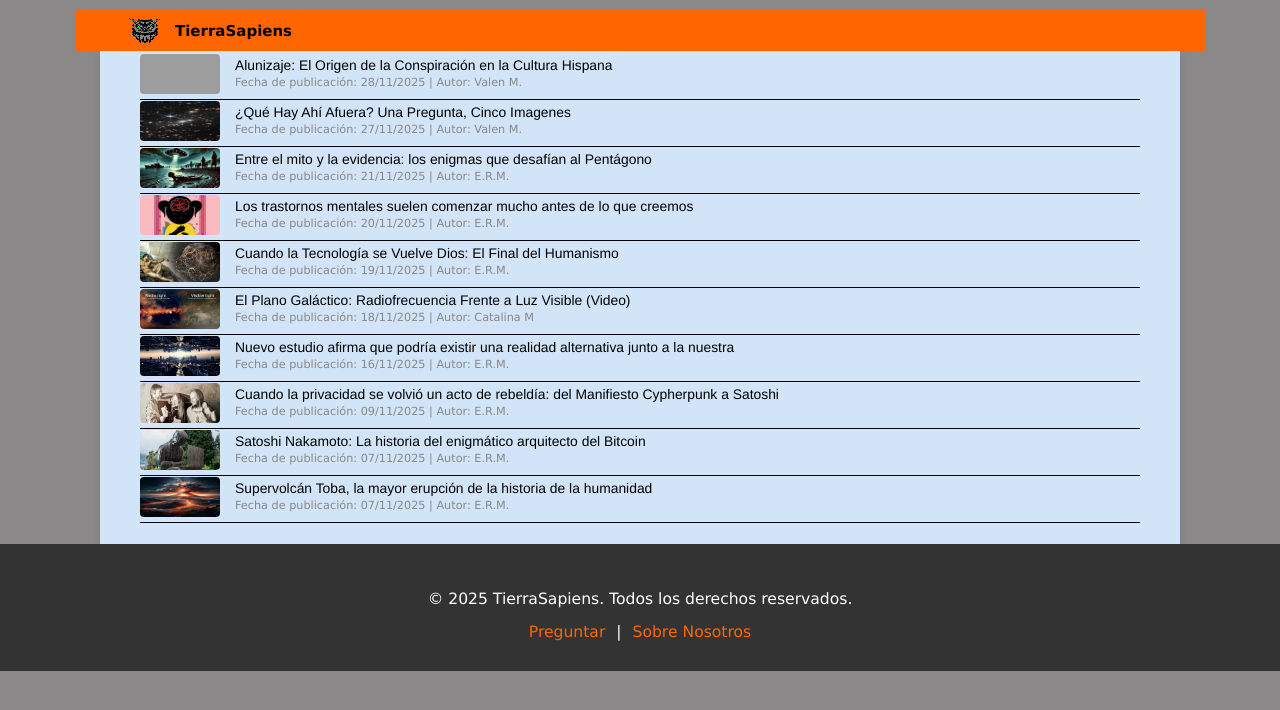
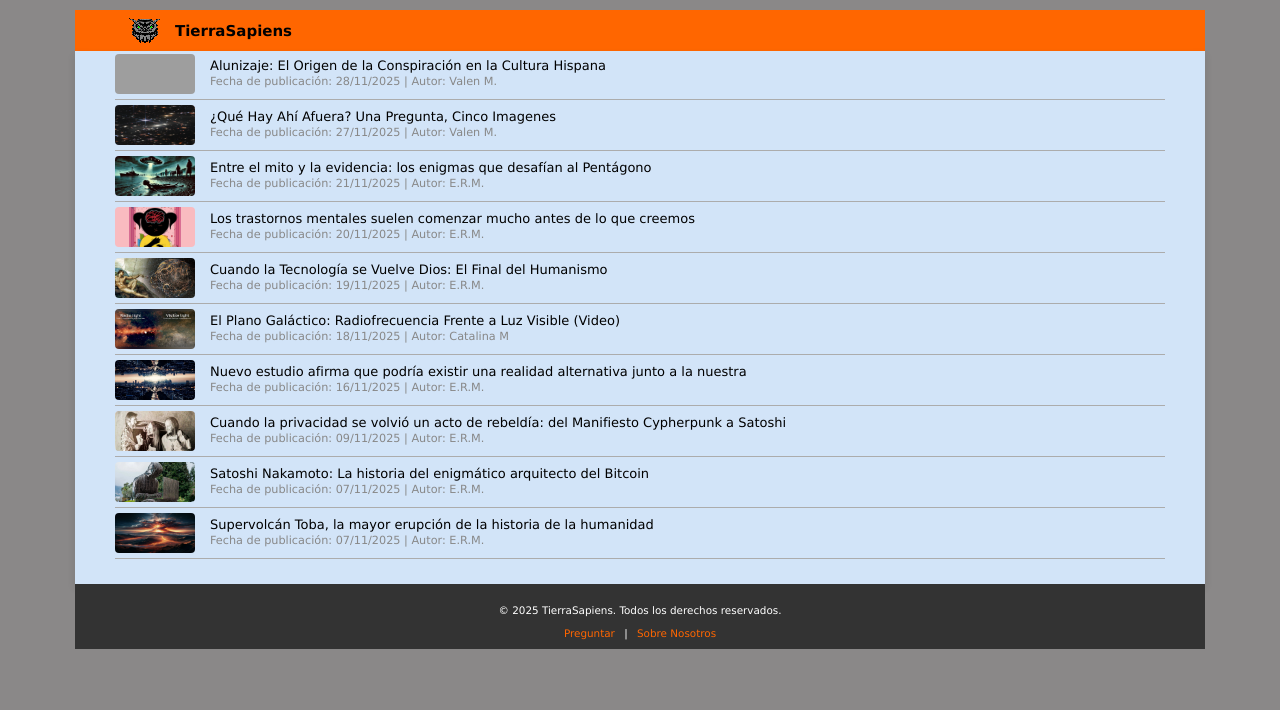
Before and after one commit to TierraSapiens/RealidadAlterna, a Jekyll site: the page built from index.md, in a window 1280 px wide. Shown: the top 710 px of the page. Built offline with Jekyll 4.4.1, drawn with Linux system fonts in a browser that asks for light colours; grey boxes are pictures that could not be loaded.

Commit message:
modificaciones

```diff
--- a/assets/css/style.css
+++ b/assets/css/style.css
@@ -14,9 +14,9 @@ body {
 /*Contenedor Principal del Contenido (DONDE ESTÁ EL TEXTO)*/
 main {
     background-color: #d2e4f8;    /*Fondo Blanco para el contenido*/
-    max-width: 1000px;              /*Limita el ancho del CONTENEDOR*/
+    max-width: 1050px;              /*Limita el ancho del CONTENEDOR*/
     margin: 0px auto;              /*MUEVE el CONTENEDOR blanco hacia arriba o abajo*/
-    padding: 1px 40px 20px 40px;    /*2 px arriba (para no tener espacio)*/
+    padding: 1px 40px 20px 40px;   /*1050(contenido)+40\text-px(izquierda)+40\text-px(derecha)={1130\text-px*/
     border-radius: 0px;             /*opcion: usar: border-top-left-radius: 8px; o border-top-right-radius: 8px;*/
     box-shadow: 0 4px 8px rgba(0, 0, 0, 0.1);
 }
@@ -29,7 +29,7 @@ main {
     margin-right: auto;     /*Asegura que el 'auto' no interfiera con el margin-top*/
     /* margin: 0 auto;      /*Pega la barra arriba de la pantalla*/
     background: #ff6600;
-    padding: 5px 0;         /*ALTURA BARRA NARANJA*/
+    padding: 5px 0;         /*BARRA 5px Arriba o Abajo y 0; es Derecha o Izquierda*/
 }
     /*(Opcional) Redondea SOLO las esquinas de arriba del todo */
     /*border-top-left-radius: 8px; /* O el valor que uses en main */
@@ -71,24 +71,21 @@ main {
     text-decoration: underline;
 }
 
-/* --- Estilos para el Pie de Página (Footer) --- */
+/*Estilos para el Pie de Página (Footer)*/
 footer {
-    padding: 30px 20px;
-    background-color: #333;
-    color: #FFF;
-    text-align: center;
-    font-size: 0.9em;
-}
-
-.footer-inner {
-    max-width: 1000px;
-    margin: 0 auto;
+    max-width: 1130px; /* Limita el ancho del fondo gris oscuro */
+    margin: 0px auto 0 auto; /* Centra el footer */
+    padding: 10px 0px;        /*TAMAÑO COLOR*/
+    background-color: #333;  /*fondo color*/
+    color: #FFF;             /*color texto*/
+    text-align: center;        /* Alineación del texto al centro*/
+    font-size: 0.6em;          /*TAMAÑO LETRAS*/
 }
 
 .footer-menu a {
-    color: #ff6600;
-    text-decoration: none;
-    margin: 0 6px;
+    color: #ff6600;         /*Color naranja de los enlaces*/
+    text-decoration: none;    /*Quita el subrayado predeterminado*/
+    margin: 0 6px;            /*Espacio entre los enlaces*/
 }
 
 /*=============================================================================
@@ -120,9 +117,9 @@ footer {
 .post-item {             /*Esta es la regla controla la fila completa que contiene la miniatura y el texto*/
     display: flex;       /*Activa el modelo Flexbox, lo que permite colocar la imagen y el texto uno al lado del otro*/
     align-items: center; /*Centra verticalmente la imagen con el texto. (La imagen se alinea con el centro del texto)*/
-    margin-bottom: 1px;  /*Elimina el margen inferior de cada ítem (es decir, el espacio entre las filas)*/
+    margin-bottom: 5px;  /*Elimina el margen inferior de cada ítem (es decir, el espacio entre las filas)*/
     padding-bottom: 5px; /*Agrega 5 píxeles de relleno en la parte inferior de la fila*/
-    border-bottom: 1px solid #000000;  /*Dibuja la línea divisoria de 1 píxel de grosor y color negro debajo de cada post*/
+    border-bottom: 1px solid #acacac;  /*Dibuja la línea divisoria de 1 píxel de grosor y color negro debajo de cada post*/
     gap: 15px;           /*Agrega el espacio horizontal entre la imagen (miniatura) y el texto*/
 }
 
@@ -141,14 +138,14 @@ footer {
 }
 
 .post-content {      /*Textos de la lista (Título y Fecha)*/
-    display: flex;  /*Este contenedor envuelve solo el Título y la Fecha.*/
-    flex-direction: column; /*Apila los elementos verticalmente (el título va arriba y la fecha abajo).*/
-    gap: 0; /*Elimina el espacio entre el título y la fecha.*/
+    display: flex;          /*Este contenedor envuelve solo el Título y la Fecha*/
+    flex-direction: column; /*Apila los elementos verticalmente (el título va arriba y la fecha abajo)*/
+    gap: 0;                 /*Elimina el espacio entre el título y la fecha*/
 }
 
 .post-title {
-    font-family: Helvetica, Arial, Arial Black, sans-serif; /*Define la tipografía para los títulos.*/
-    font-size: 0.8em; /*Reduce ligeramente el tamaño de la fuente del título.*/
+    font-family: Verdana, Helvetica, Arial, Arial Black, sans-serif; /*Define la tipografía para los títulos.*/
+    font-size: 0.75em; /*Reduce ligeramente el tamaño de la fuente del título.*/
     color: #000000;  /*Color negro puro para el texto*/
     text-decoration: none;  /*Elimina el subrayado que normalmente tienen los enlaces.*/
     margin: 0;   /*Elimina cualquier margen alrededor del título.*/
```
